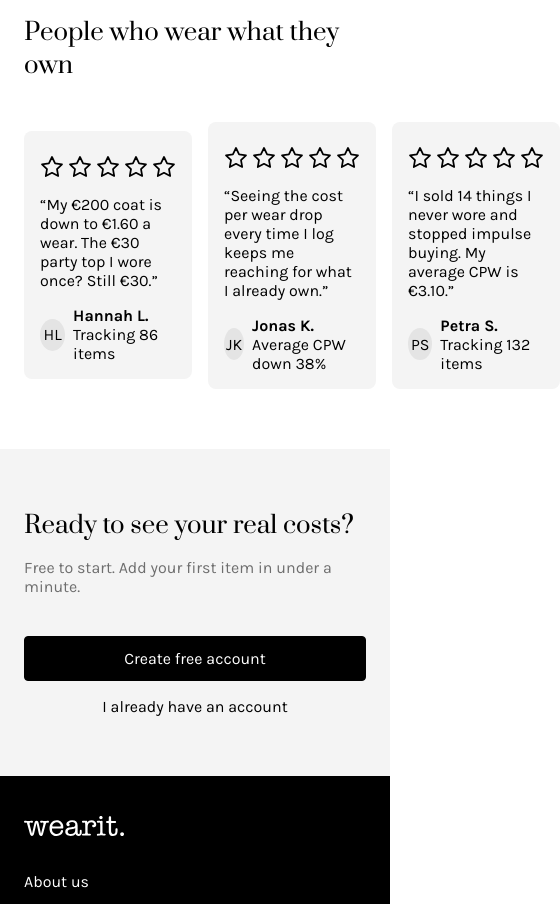
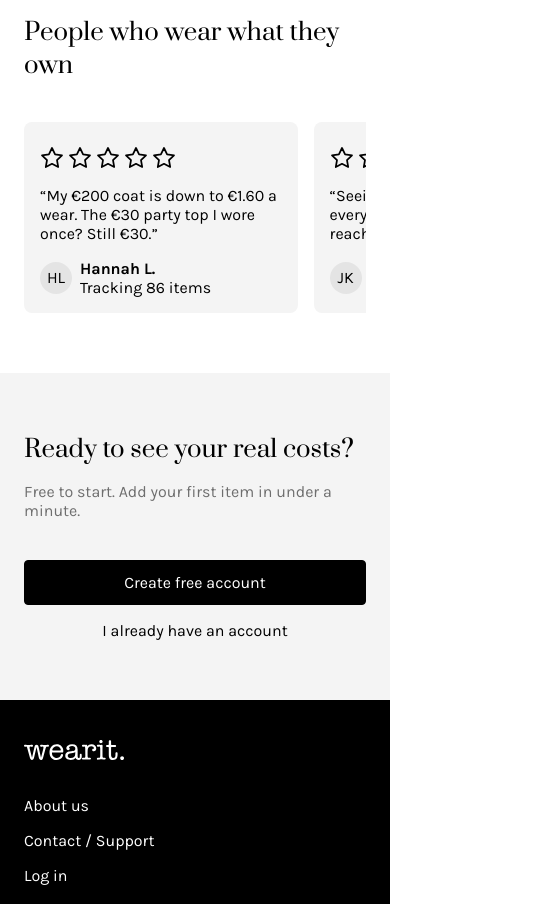
Before and after one commit to anetkabagetka/wearit, a Vue app: page /landing in a window 390 px wide. Shown: the part 1682-2586 px from the top of the page, 560 px wide, since content can reach past the window. Built offline with nearby package versions, Linux system fonts and the light colour scheme; no server answers.

Commit message:
Landing page swipe through review cards styles

```diff
--- a/src/views/LandingView.vue
+++ b/src/views/LandingView.vue
@@ -246,4 +246,24 @@ const heroImages = [hero1, hero2, hero3, hero4, hero5, hero6, hero7]
   color: var(--black);
   text-decoration: none;
 }
+
+
+/* Phones: the three reviews don't fit side by side, so they become a row you swipe sideways.
+   overflow-x: auto makes the row scroll, scroll-snap stops each swipe at the start of a review */
+@media (max-width: 767px) {
+  .feature-list.reviews {
+    overflow-x: auto;
+    scroll-snap-type: x mandatory;
+  }
+
+  .feature-list.reviews .feature {
+    flex: 0 0 80%;
+    scroll-snap-align: start;
+  }
+
+  .feature-text.review {
+    min-width: 0;
+    width: 100%;
+  }
+}
 </style>
```
